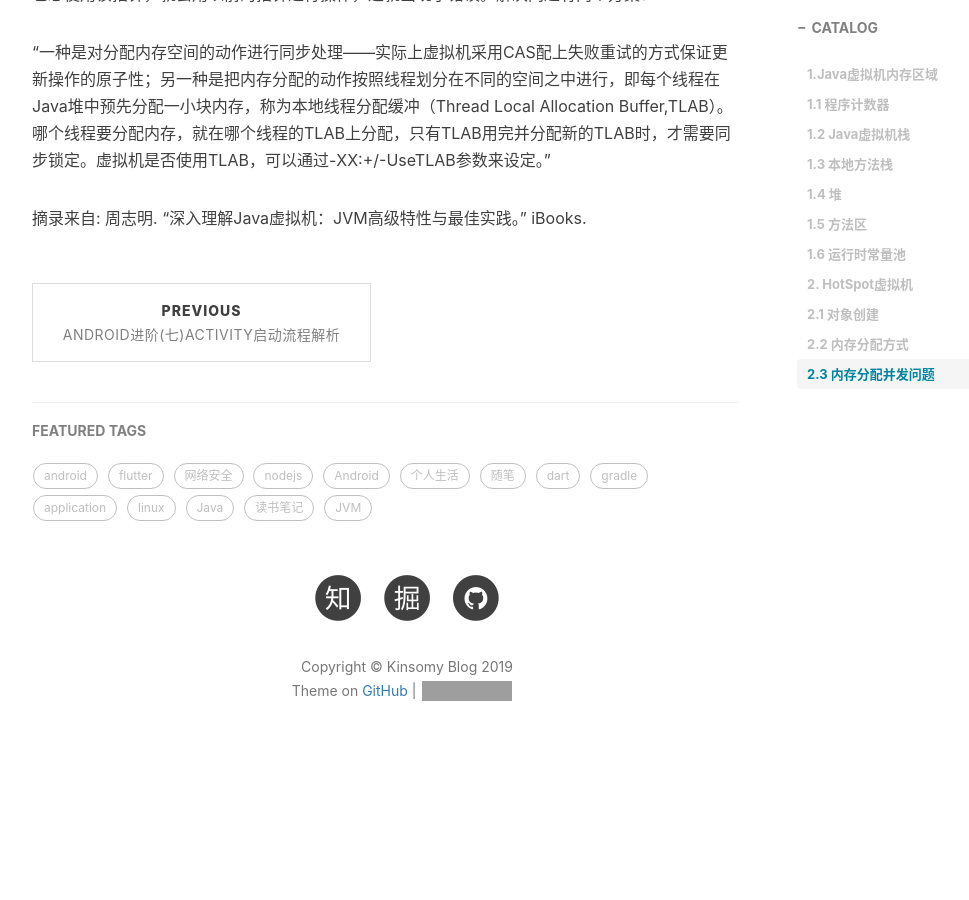
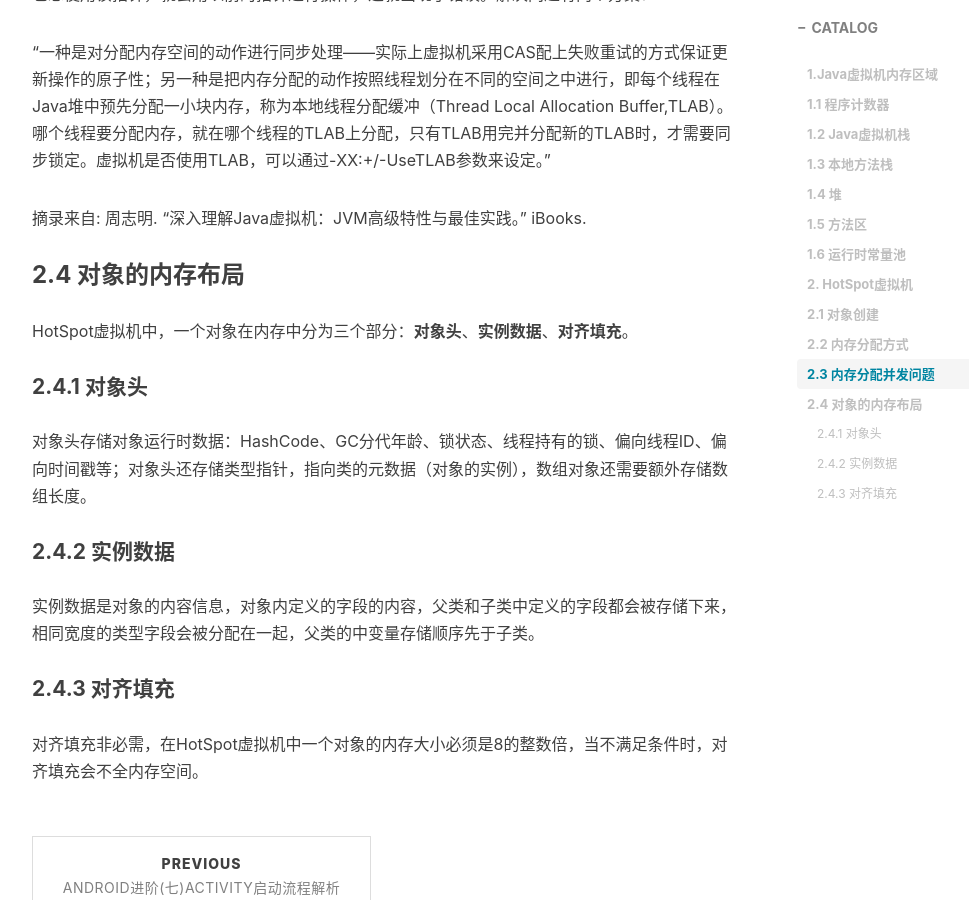
Before and after one commit to KinsomyJS/KinsomyJS.github.io, a Jekyll site: the page built from _posts/2019-04-25-深入理解java虚拟机(一).md, in a window 1280 px wide and 900 px high, scrolled down 4189 px. Shown: the whole window, without its empty margins (233-1202 px from the left). Built offline with Jekyll 4.4.1, drawn with Linux system fonts in a browser that asks for light colours; nearby versions of some CDN libraries; comment, search, counter and statistics services are not loaded; before the commit the page ends 4984 px from its top, so only the background shows below that; grey boxes are pictures that could not be loaded.

Commit message:
_posts/2019-04-25-深入理解java虚拟机(一).md

```diff
--- a/_posts/2019-04-25-深入理解java虚拟机(一).md
+++ b/_posts/2019-04-25-深入理解java虚拟机(一).md
@@ -90,3 +90,16 @@ Java堆是线程共享的内存区域，在**虚拟机启动时就创建**，堆
 “一种是对分配内存空间的动作进行同步处理——实际上虚拟机采用CAS配上失败重试的方式保证更新操作的原子性；另一种是把内存分配的动作按照线程划分在不同的空间之中进行，即每个线程在Java堆中预先分配一小块内存，称为本地线程分配缓冲（Thread Local Allocation Buffer,TLAB）。哪个线程要分配内存，就在哪个线程的TLAB上分配，只有TLAB用完并分配新的TLAB时，才需要同步锁定。虚拟机是否使用TLAB，可以通过-XX:+/-UseTLAB参数来设定。”
 
 摘录来自: 周志明. “深入理解Java虚拟机：JVM高级特性与最佳实践。” iBooks.
+
+### 2.4 对象的内存布局
+HotSpot虚拟机中，一个对象在内存中分为三个部分：**对象头**、**实例数据**、**对齐填充**。
+
+#### 2.4.1 对象头
+
+对象头存储对象运行时数据：HashCode、GC分代年龄、锁状态、线程持有的锁、偏向线程ID、偏向时间戳等；对象头还存储类型指针，指向类的元数据（对象的实例），数组对象还需要额外存储数组长度。
+
+#### 2.4.2 实例数据
+实例数据是对象的内容信息，对象内定义的字段的内容，父类和子类中定义的字段都会被存储下来，相同宽度的类型字段会被分配在一起，父类的中变量存储顺序先于子类。
+
+#### 2.4.3 对齐填充
+对齐填充非必需，在HotSpot虚拟机中一个对象的内存大小必须是8的整数倍，当不满足条件时，对齐填充会不全内存空间。
```
